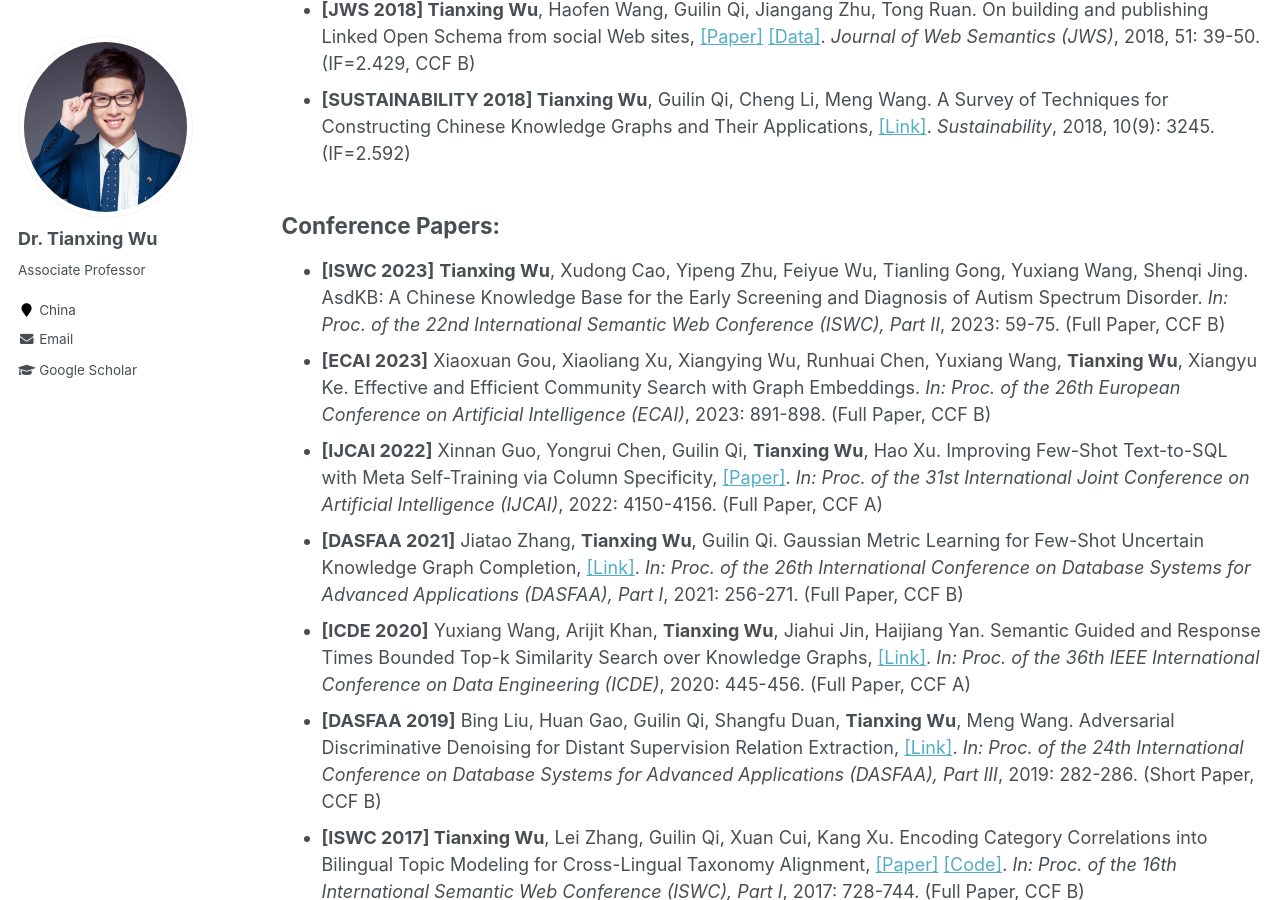
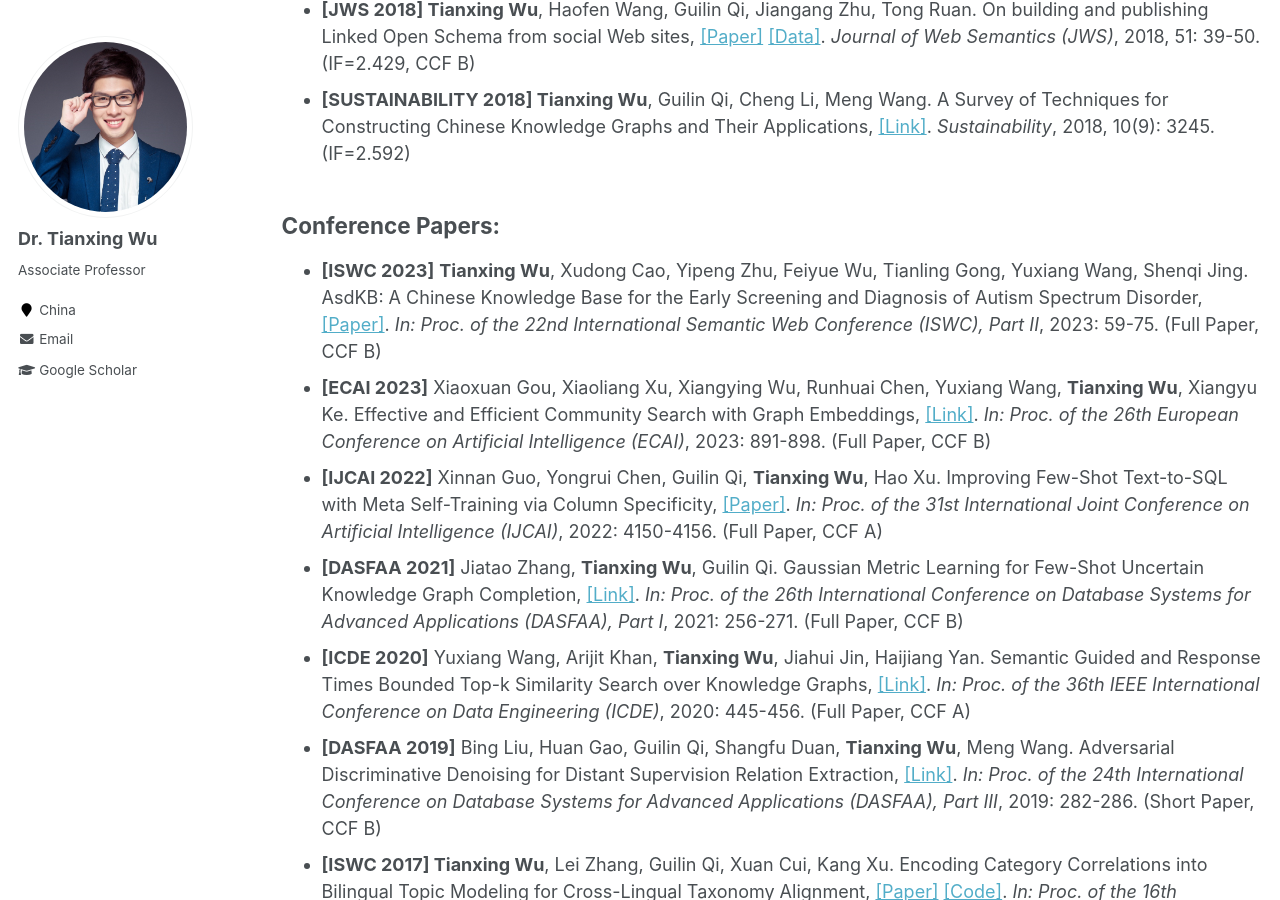
Before and after one commit to tianxing-wu/tianxing-wu.github.io, a Jekyll site: the page built from _pages/selected_publications.md, in a window 1280 px wide and 900 px high, scrolled down 1059 px. Built offline with Jekyll 4.4.1, drawn with Linux system fonts in a browser that asks for light colours.

Commit message:
Update selected_publications.md

```diff
--- a/_pages/selected_publications.md
+++ b/_pages/selected_publications.md
@@ -20,8 +20,8 @@ The full list of my publications can be found in [Google Scholar](https://schola
 * **[SUSTAINABILITY 2018] Tianxing Wu**, Guilin Qi, Cheng Li, Meng Wang. A Survey of Techniques for Constructing Chinese Knowledge Graphs and Their Applications, [[Link]](https://www.mdpi.com/2071-1050/10/9/3245). <i>Sustainability</i>, 2018, 10(9): 3245. (IF=2.592)
 
 ## Conference Papers:
-* **[ISWC 2023]** **Tianxing Wu**, Xudong Cao, Yipeng Zhu, Feiyue Wu, Tianling Gong, Yuxiang Wang, Shenqi Jing. AsdKB: A Chinese Knowledge Base for the Early Screening and Diagnosis of Autism Spectrum Disorder. <i>In: Proc. of the 22nd International Semantic Web Conference (ISWC), Part II</i>, 2023: 59-75. (Full Paper, CCF B)
-* **[ECAI 2023]** Xiaoxuan Gou, Xiaoliang Xu, Xiangying Wu, Runhuai Chen, Yuxiang Wang, **Tianxing Wu**, Xiangyu Ke. Effective and Efficient Community Search with Graph Embeddings. <i>In: Proc. of the 26th European Conference on Artificial Intelligence (ECAI)</i>, 2023: 891-898. (Full Paper, CCF B)
+* **[ISWC 2023]** **Tianxing Wu**, Xudong Cao, Yipeng Zhu, Feiyue Wu, Tianling Gong, Yuxiang Wang, Shenqi Jing. AsdKB: A Chinese Knowledge Base for the Early Screening and Diagnosis of Autism Spectrum Disorder, [[Paper]](https://arxiv.org/abs/2307.16773). <i>In: Proc. of the 22nd International Semantic Web Conference (ISWC), Part II</i>, 2023: 59-75. (Full Paper, CCF B)
+* **[ECAI 2023]** Xiaoxuan Gou, Xiaoliang Xu, Xiangying Wu, Runhuai Chen, Yuxiang Wang, **Tianxing Wu**, Xiangyu Ke. Effective and Efficient Community Search with Graph Embeddings, [[Link]](https://ebooks.iospress.nl/doi/10.3233/FAIA230358). <i>In: Proc. of the 26th European Conference on Artificial Intelligence (ECAI)</i>, 2023: 891-898. (Full Paper, CCF B)
 * **[IJCAI 2022]** Xinnan Guo, Yongrui Chen, Guilin Qi, **Tianxing Wu**, Hao Xu. Improving Few-Shot Text-to-SQL with Meta Self-Training via Column Specificity, [[Paper]](https://www.ijcai.org/proceedings/2022/0576.pdf). <i>In: Proc. of the 31st International Joint Conference on Artificial Intelligence (IJCAI)</i>, 2022: 4150-4156. (Full Paper, CCF A)
 * **[DASFAA 2021]** Jiatao Zhang, **Tianxing Wu**, Guilin Qi. Gaussian Metric Learning for Few-Shot Uncertain Knowledge Graph Completion, [[Link]](https://link.springer.com/chapter/10.1007/978-3-030-73194-6_18). <i>In: Proc. of the 26th International Conference on Database Systems for Advanced Applications (DASFAA), Part I</i>, 2021: 256-271. (Full Paper, CCF B)
 * **[ICDE 2020]** Yuxiang Wang, Arijit Khan, **Tianxing Wu**, Jiahui Jin, Haijiang Yan. Semantic Guided and Response Times Bounded Top-k Similarity Search over Knowledge Graphs, [[Link]](https://ieeexplore.ieee.org/document/9101747). <i>In: Proc. of the 36th IEEE International Conference on Data Engineering (ICDE)</i>, 2020: 445-456. (Full Paper, CCF A)
```
